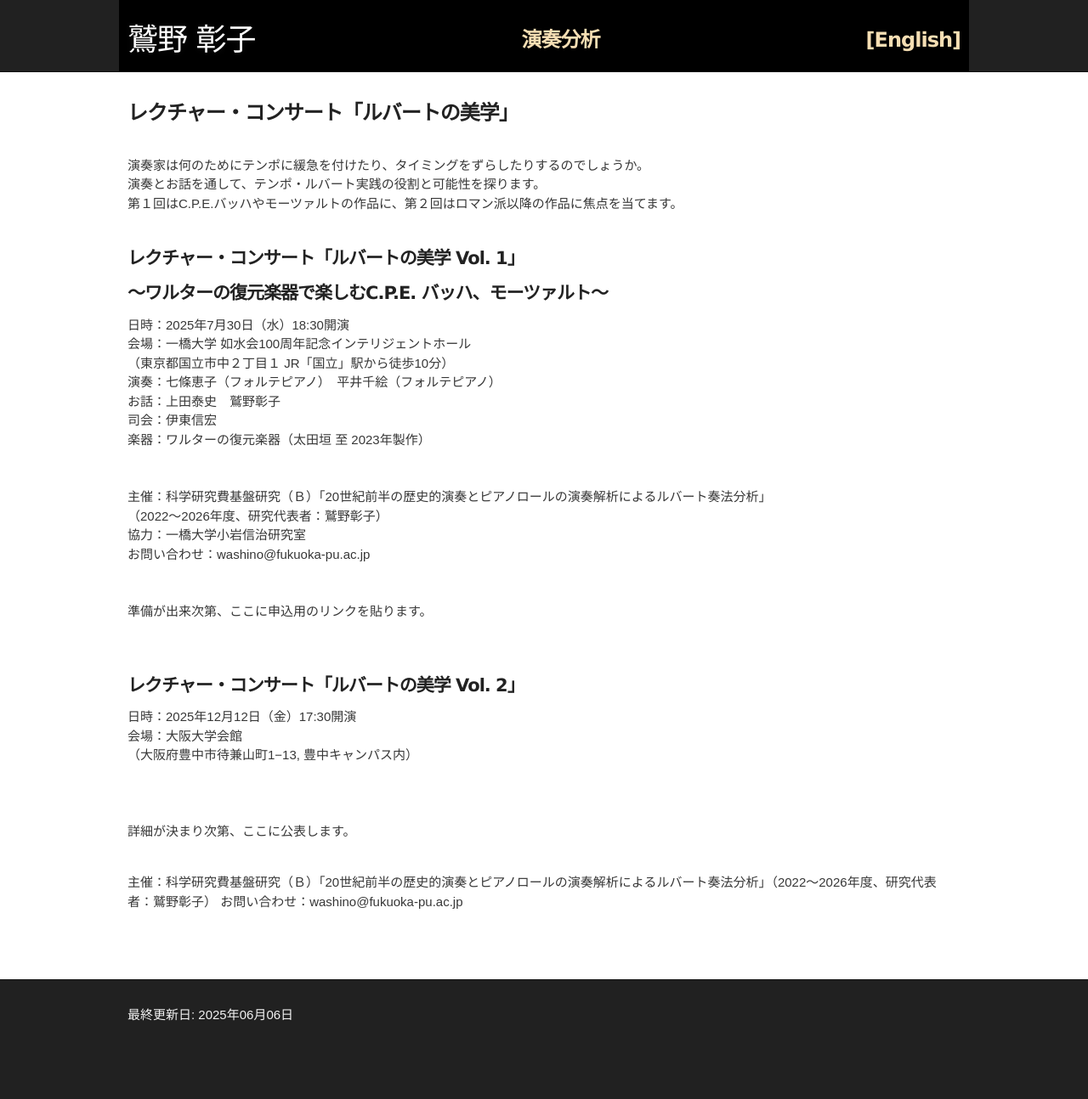
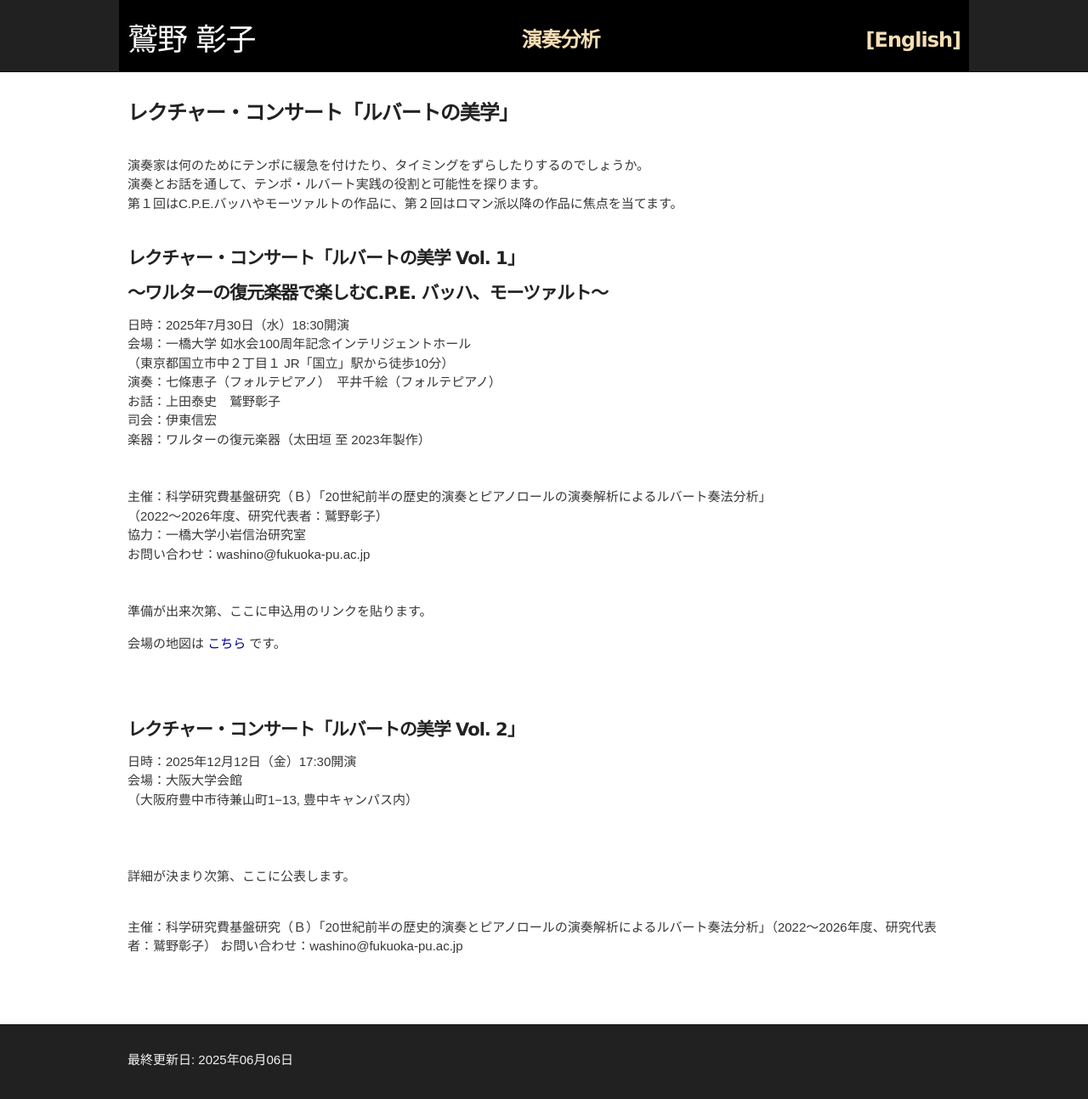
Before and after one commit to akikowashino/akikowashino.github.io, a Jekyll site: the page built from lecture-concert-2025/index.md, in a window 1280 px wide. Shown: the whole page at 85% size. Built offline with Jekyll 4.4.1, drawn with Linux system fonts in a browser that asks for light colours; before the commit the page ends 1242 px from its top, so only the background shows below that.

Commit message:
Update index.md

```diff
--- a/lecture-concert-2025/index.md
+++ b/lecture-concert-2025/index.md
@@ -31,6 +31,9 @@
    <br>
 準備が出来次第、ここに申込用のリンクを貼ります。
    <br>
+<p>
+  会場の地図は <a href="https://www.google.com/maps?q=〒186-0004+東京都国立市中２丁目１" target="_blank" rel="noopener noreferrer">こちら</a> です。
+</p>
    <br>
    <br>
 
```
